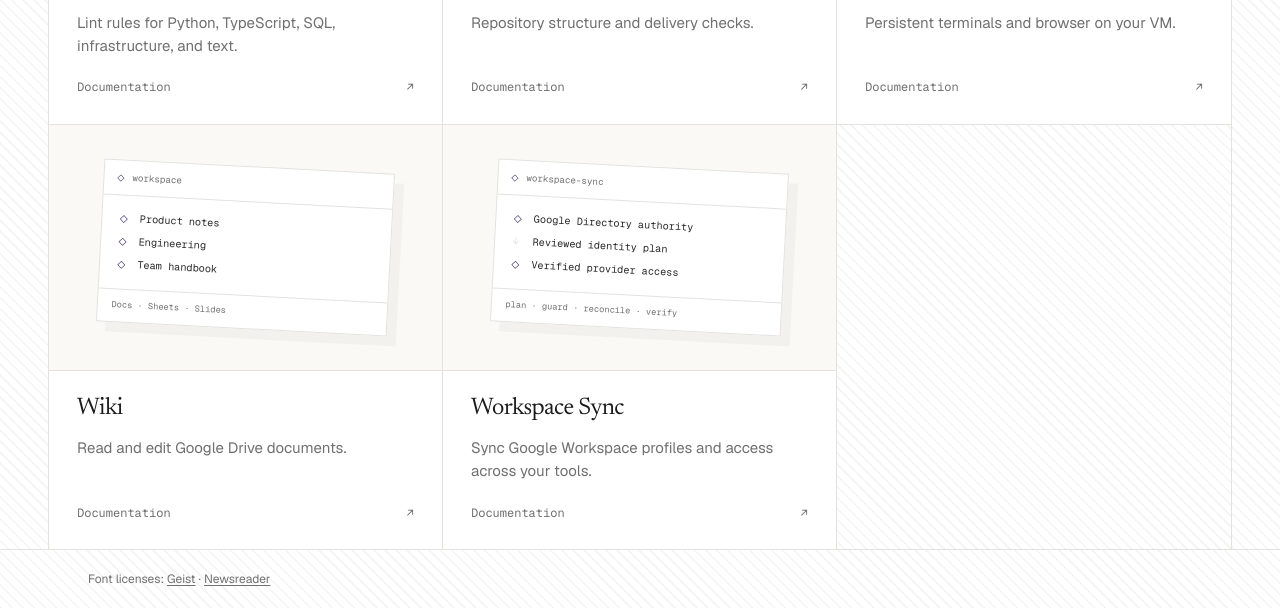
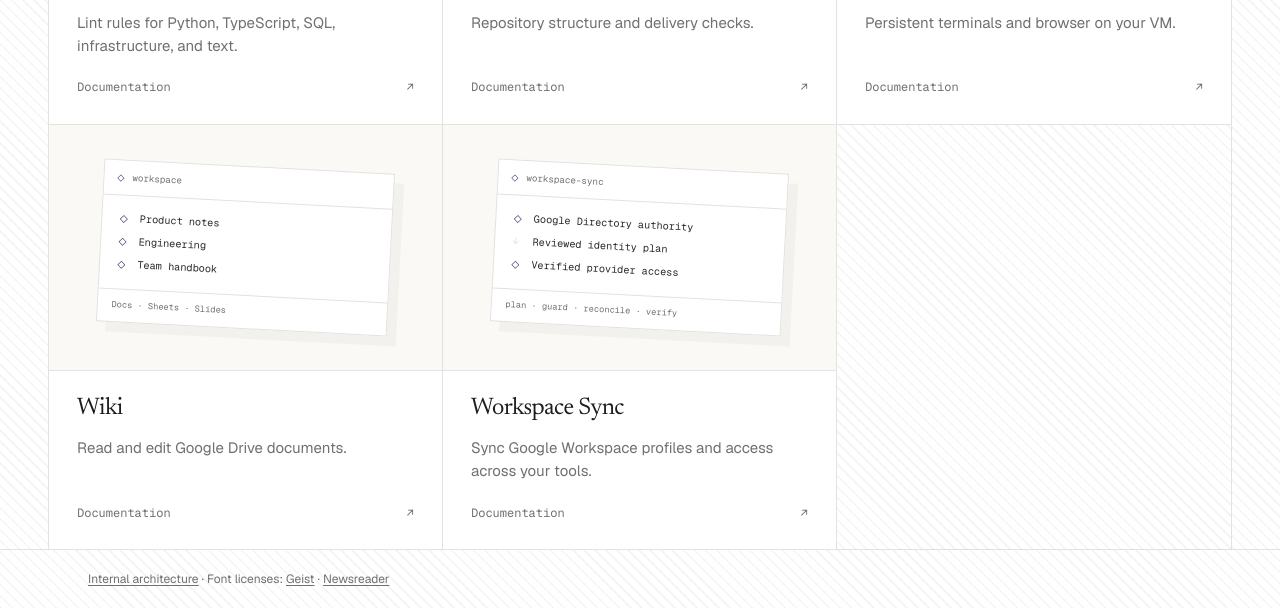
Before and after one commit to sarj-ai/long-running-agent, an Astro site in the folder apps/docs/: page /engineering-home in a window 1280 px wide. Shown: the part 719-1327 px from the top of the page. Built offline with nearby package versions, Linux system fonts and the light colour scheme; Astro itself is replaced by a stand-in of ours.

Commit message:
docs: link internal Platform architecture

```diff
--- a/apps/docs/src/pages/engineering-home.astro
+++ b/apps/docs/src/pages/engineering-home.astro
@@ -48,6 +48,6 @@
         </div>
       </section>
     </main>
-    <footer class="engineering-font-notices">Font licenses: <a href={GEIST_LICENSE}>Geist</a> · <a href={NEWSREADER_LICENSE}>Newsreader</a></footer>
+    <footer class="engineering-font-notices"><a href="/internal/architecture">Internal architecture</a> · Font licenses: <a href={GEIST_LICENSE}>Geist</a> · <a href={NEWSREADER_LICENSE}>Newsreader</a></footer>
   </body>
 </html>
```
